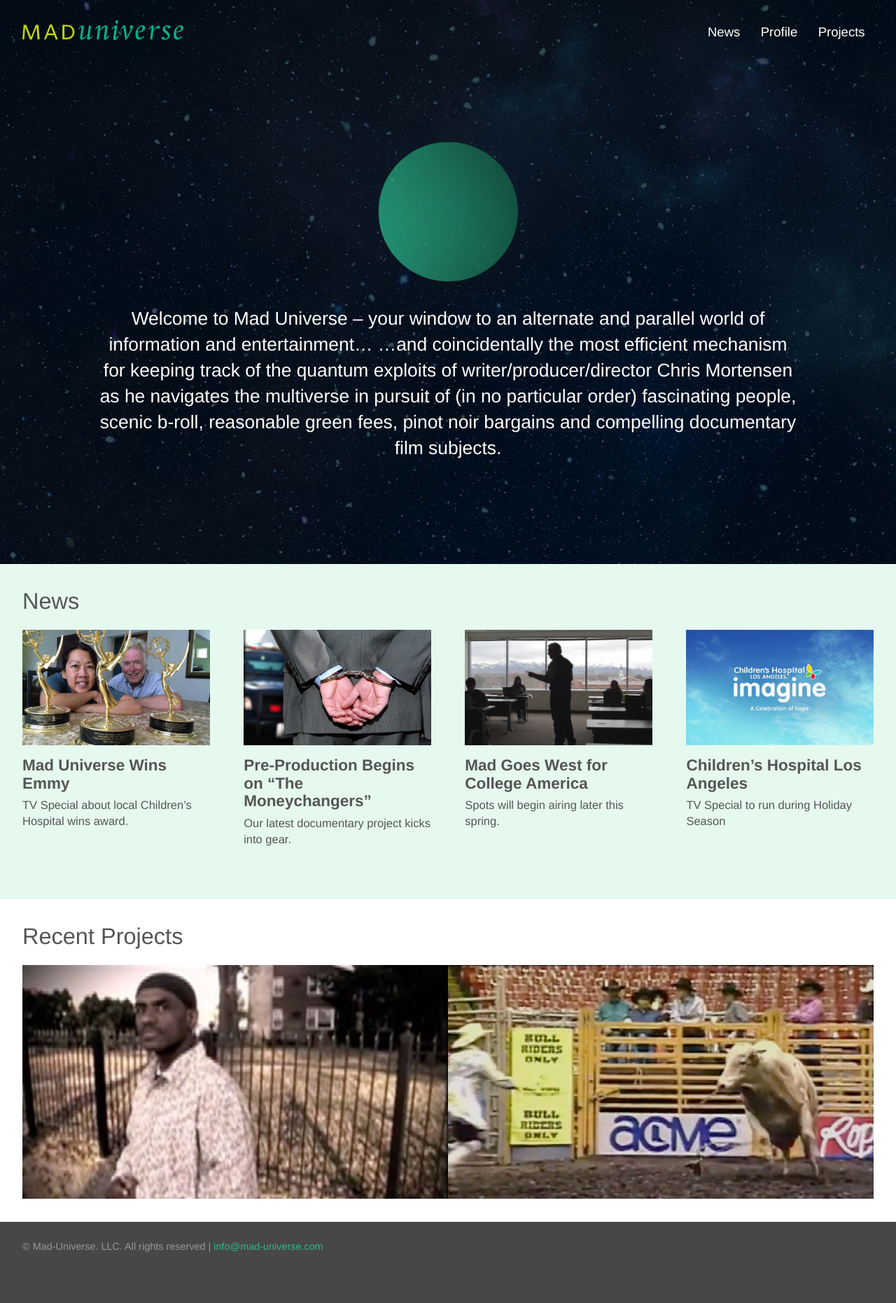
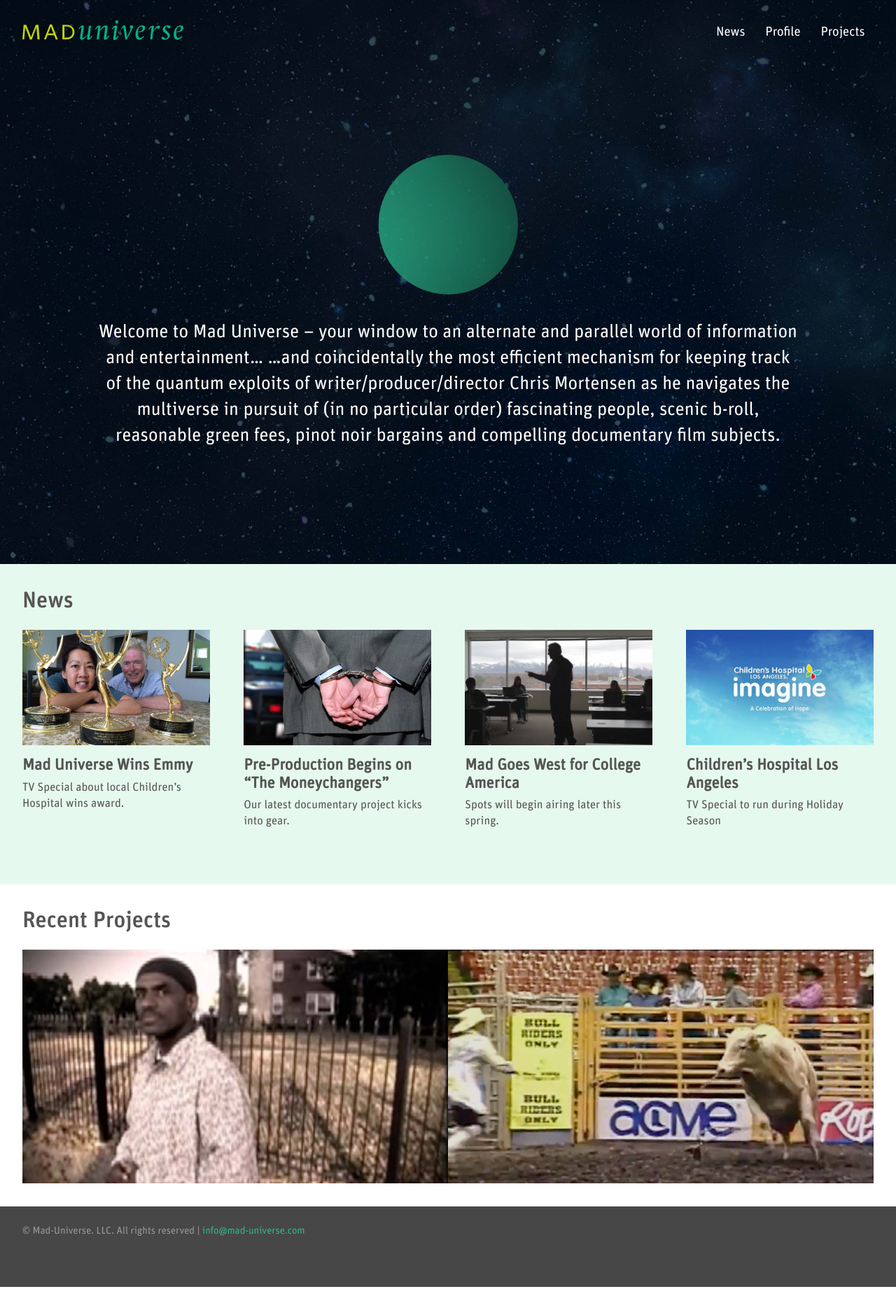
Before and after one commit to jsbarkema/mad-universe.com, a Jekyll site: the page built from index.markdown, in a window 1280 px wide. Shown: the whole page at 70% size. Built offline with Jekyll 4.4.1, drawn with Linux system fonts in a browser that asks for light colours; some web fonts are replaced; Markdown is read by kramdown in place of the engine named in the settings; after the commit the page ends 1839 px from its top, so only the background shows below that.

Commit message:
Update news layout and font pathing

```diff
--- a/news.markdown
+++ b/news.markdown
@@ -2,4 +2,5 @@
 title: News
 date: 2015-12-26 23:21:00 -08:00
 navigation_weight: 1
+layout: news
 ---
--- a/styles/fonts.css
+++ b/styles/fonts.css
@@ -1,26 +1,26 @@
 @font-face {
   font-family: UnitRoundedWeb-Light;
-  src: url("http://v2-mad-universe.siteleaf.net/fonts/UnitRoundedWeb-Light.woff") format("woff");
+  src: url("/fonts/UnitRoundedWeb-Light.woff") format("woff");
   font-weight: light;
   font-style: normal; }
 @font-face {
   font-family: UnitRoundedWeb-LightItalic;
-  src: url("http://v2-mad-universe.siteleaf.net/fonts/UnitRoundedWeb-LightItalic.woff") format("woff");
+  src: url("/fonts/UnitRoundedWeb-LightItalic.woff") format("woff");
   font-weight: light;
   font-style: italic; }
 @font-face {
   font-family: UnitRoundedWeb;
-  src: url("http://v2-mad-universe.siteleaf.net/fonts/UnitRoundedWeb.woff") format("woff");
+  src: url("/fonts/UnitRoundedWeb.woff") format("woff");
   font-weight: normal;
   font-style: normal; }
 @font-face {
   font-family: UnitRoundedWeb-Italic;
-  src: url("http://v2-mad-universe.siteleaf.net/fonts/UnitRoundedWeb-Italic.woff") format("woff");
+  src: url("/fonts/UnitRoundedWeb-Italic.woff") format("woff");
   font-weight: normal;
   font-style: italic; }
 @font-face {
   font-family: UnitRoundedWeb-Medium;
-  src: url("http://v2-mad-universe.siteleaf.net/fonts/UnitRoundedWeb-Medium.woff") format("woff");
+  src: url("/fonts/UnitRoundedWeb-Medium.woff") format("woff");
   font-weight: medium;
   font-style: normal; }
 
--- a/styles/fonts.scss
+++ b/styles/fonts.scss
@@ -1,34 +1,34 @@
 @font-face {
   font-family: UnitRoundedWeb-Light;
-  src: url("http://v2-mad-universe.siteleaf.net/fonts/UnitRoundedWeb-Light.woff") format("woff");
+  src: url("/fonts/UnitRoundedWeb-Light.woff") format("woff");
   font-weight: light;
   font-style:  normal;
 }
 
 @font-face {
   font-family: UnitRoundedWeb-LightItalic;
-  src: url("http://v2-mad-universe.siteleaf.net/fonts/UnitRoundedWeb-LightItalic.woff") format("woff");
+  src: url("/fonts/UnitRoundedWeb-LightItalic.woff") format("woff");
   font-weight: light;
   font-style:  italic;
 }
 
 @font-face {
   font-family: UnitRoundedWeb;
-  src: url("http://v2-mad-universe.siteleaf.net/fonts/UnitRoundedWeb.woff") format("woff");
+  src: url("/fonts/UnitRoundedWeb.woff") format("woff");
   font-weight: normal;
   font-style:  normal;
 }
 
 @font-face {
   font-family: UnitRoundedWeb-Italic;
-  src: url("http://v2-mad-universe.siteleaf.net/fonts/UnitRoundedWeb-Italic.woff") format("woff");
+  src: url("/fonts/UnitRoundedWeb-Italic.woff") format("woff");
   font-weight: normal;
   font-style:  italic;
 }
 
 @font-face {
   font-family: UnitRoundedWeb-Medium;
-  src: url("http://v2-mad-universe.siteleaf.net/fonts/UnitRoundedWeb-Medium.woff") format("woff");
+  src: url("/fonts/UnitRoundedWeb-Medium.woff") format("woff");
   font-weight: medium;
   font-style:  normal;
 }
```
Also changed, not shown: _layouts/news.html (renamed from _includes/news.html, +13 -13 lines), 6 other files.
